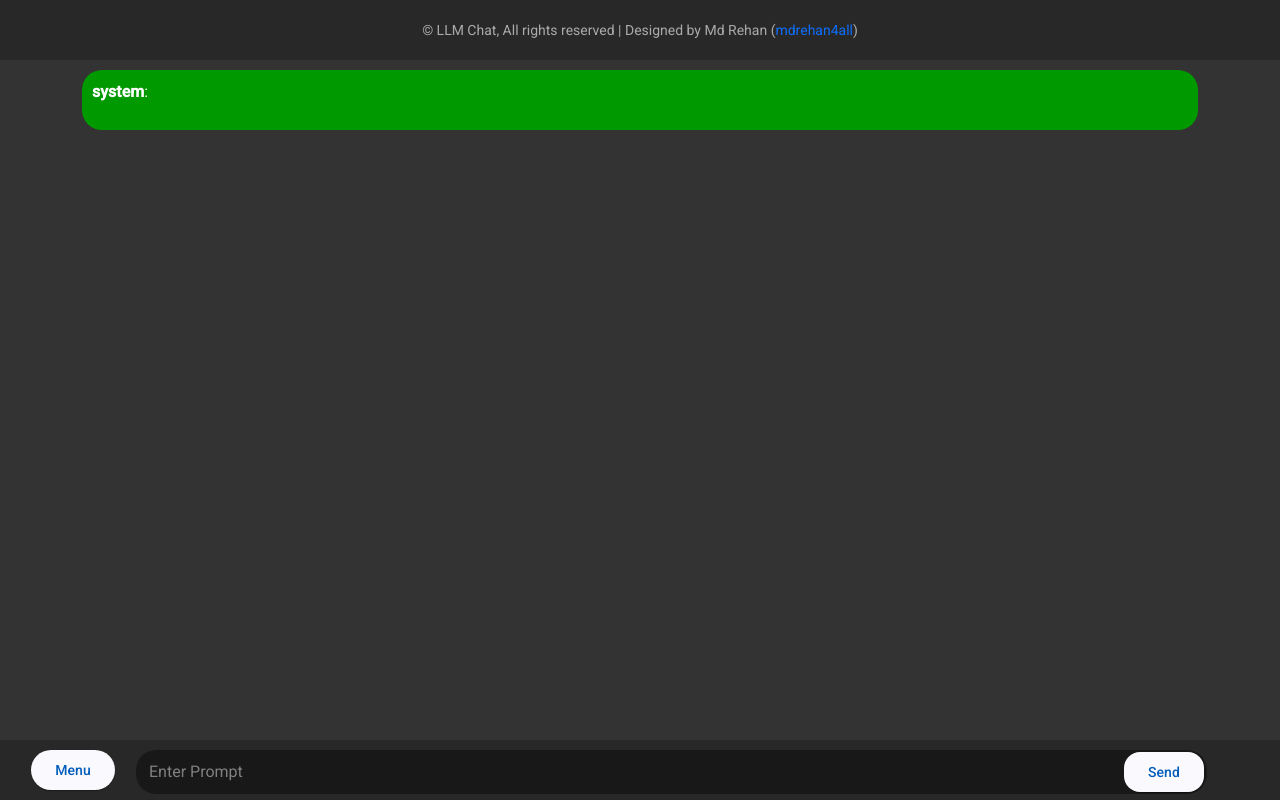
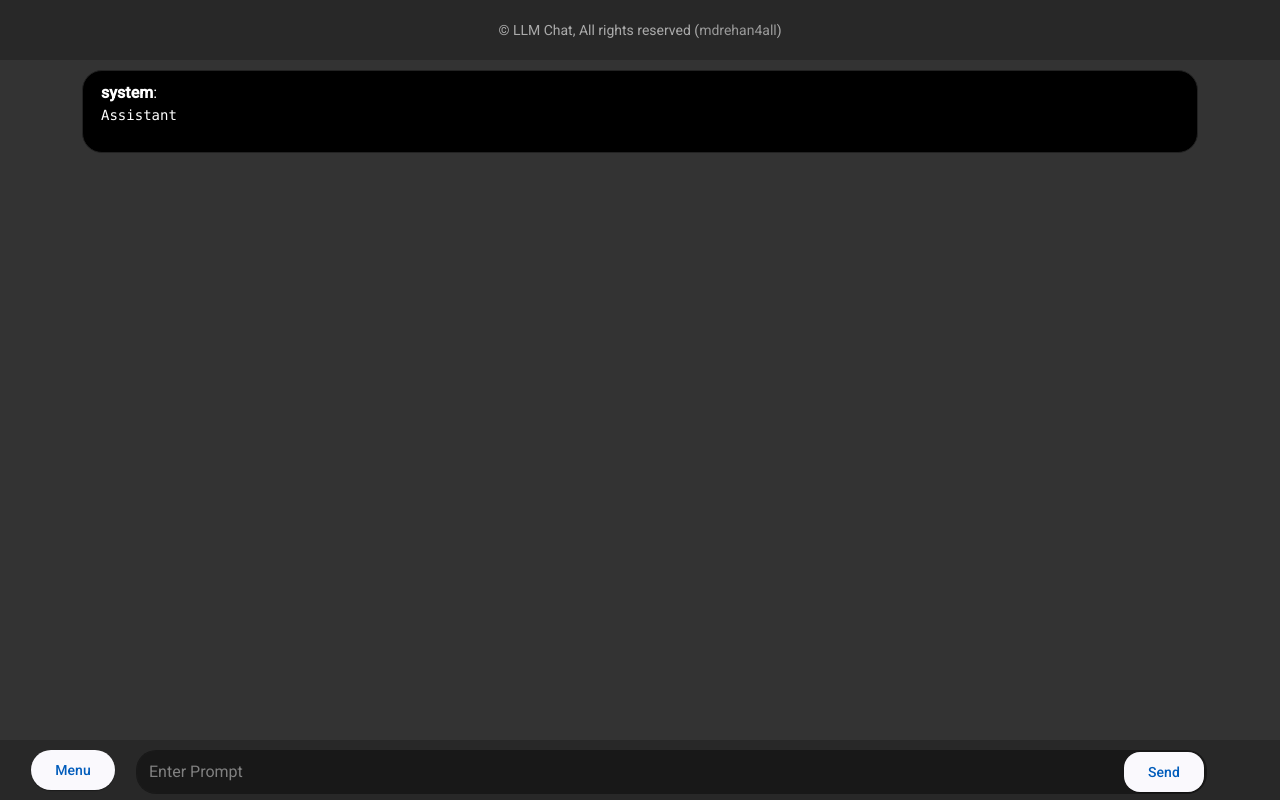
Before and after one commit to mdrehan4all/llm-chatui, an Angular app: page / in a window 1280 px wide. Built offline with nearby package versions, Linux system fonts and the light colour scheme.

Commit message:
ui updated + more model added

```diff
--- a/src/app/chatui/chatui.component.html
+++ b/src/app/chatui/chatui.component.html
@@ -1,15 +1,16 @@
 <div class="header-area">
-    <small style="color:#aaaaaa;margin-top: 10px;">&copy; LLM Chat, All rights reserved | Designed by Md Rehan (<a style="text-decoration: none;" href="tel:+918210614418">mdrehan4all</a>)</small>
+    <small style="color:#aaaaaa;margin-top: 10px;">&copy; LLM Chat, All rights reserved (<a style="text-decoration: none;color:#999" href="https://github.com/mdrehan4all">mdrehan4all</a>)</small>
 </div>
 
 <div class="chat-area">
     <div class="container">
         <div class="row">
             <div class="col-md-12">
-                <div *ngFor="let d of message">
-                    <div style="background-color: #009900;color:#ffffff;padding:10px;border-radius: 20px;display:block;margin-bottom: 5px;">
+                <div *ngFor="let d of message; index as i">
+                    <div style="background-color: #000000;border:1px solid #222;color:#ffffff;padding:10px;padding-left:18px;padding-right:18px;border-radius: 20px;display:block;margin-bottom: 5px;">
                         <strong>{{ d.role }}</strong>:
-                        <p>{{ d.content }}</p></div>
+                        <span><pre>{{ d.content }}</pre></span>
+                    </div>
                 </div>
             </div>
         </div>
--- a/src/app/chatui/chatui.component.ts
+++ b/src/app/chatui/chatui.component.ts
@@ -23,16 +23,21 @@ export class ChatuiComponent implements OnInit{
 
   ngOnInit(): void {
     this.modelList = [
+      '@hf/meta-llama/meta-llama-3-8b-instruct',
+      '@cf/meta/llama-3-8b-instruct',
       '@cf/meta/llama-2-7b-chat-int8',
       '@cf/meta/llama-2-7b-chat-fp16',
       '@hf/nexusflow/starling-lm-7b-beta',
+      '@hf/mistral/mistral-7b-instruct-v0.2',
+      '@hf/thebloke/mistral-7b-instruct-v0.1-awq',
       '@cf/mistral/mistral-7b-instruct-v0.1-vllm',
-      '@cf/mistral/mistral-7b-instruct-v0.1-vllm',
-      '@cf/qwen/qwen1.5-0.5b-chat'
+      '@cf/qwen/qwen1.5-0.5b-chat',
+      '@cf/google/gemma-2b-it-lora',
+      '@hf/google/gemma-7b-it'
     ]
 
     this.response = "";
-    this.model = '@hf/nexusflow/starling-lm-7b-beta' //'@cf/meta/llama-2-7b-chat-int8';
+    this.model = '@hf/meta-llama/meta-llama-3-8b-instruct' //'@cf/meta/llama-2-7b-chat-int8';
 
     this.form = new FormGroup({
       prompt: new FormControl()
@@ -50,7 +55,7 @@ export class ChatuiComponent implements OnInit{
     this.message = [];
     this.message.push({
       role: "system",
-      content: ""
+      content: "Assistant"
     });
 
     this.input = {
```
